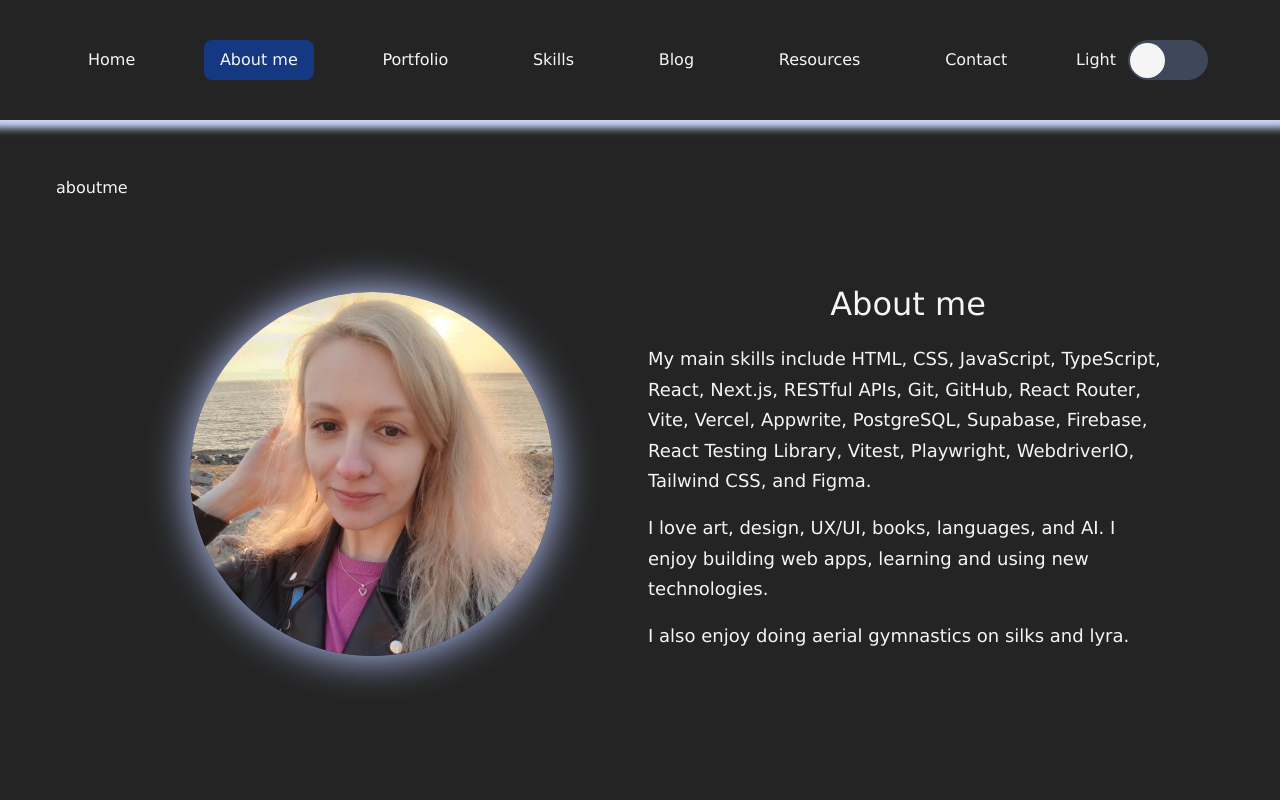
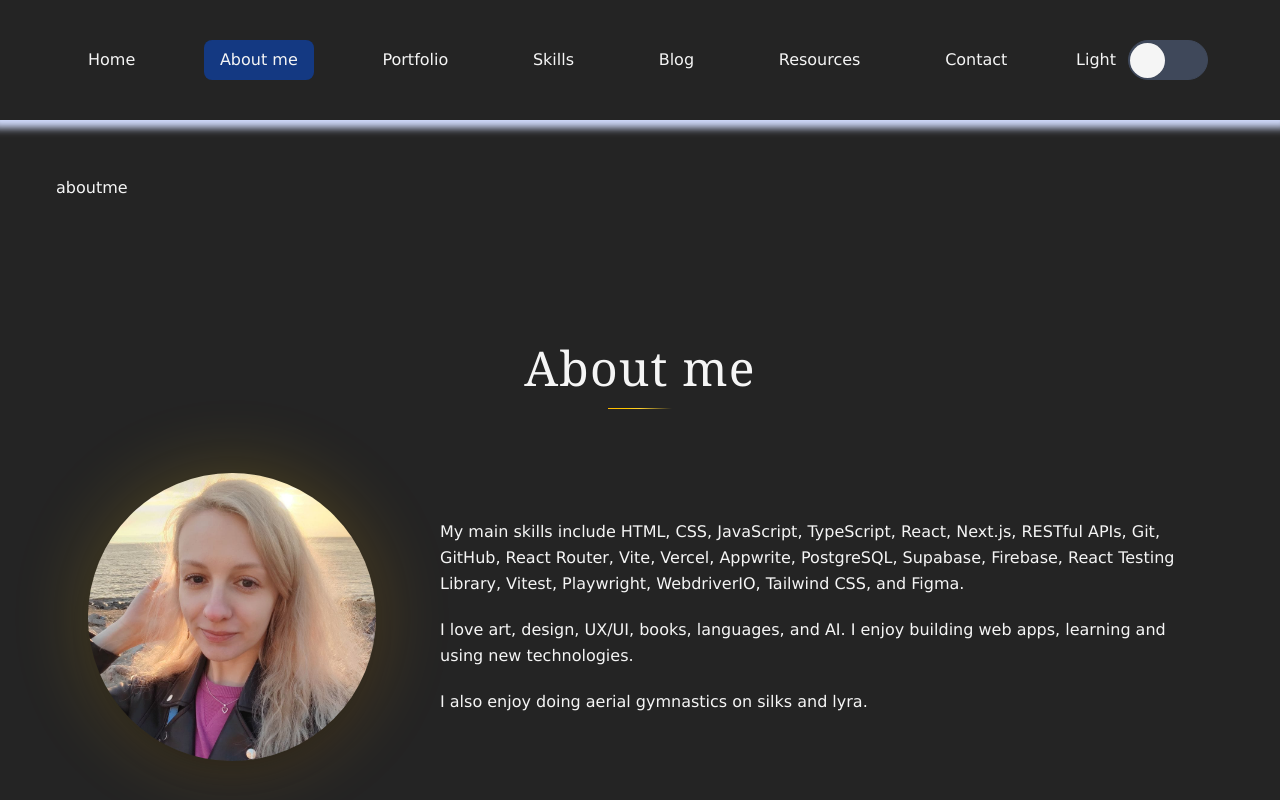
Before and after one commit to alenatih/Personal-Website, a React (Vite) app: page /aboutme in a window 1280 px wide. Built offline with nearby package versions, Linux system fonts and the light colour scheme.

Commit message:
Updating Skills and AboutMe

```diff
--- a/src/App.css
+++ b/src/App.css
@@ -13,6 +13,10 @@
 .blog-title {
   font-size: 1.75rem;
   text-align: center;
+}
+
+.about-me-title.dark-mode {
+  color: whitesmoke;
 }
 
 .portfolio-title {
--- a/src/components/AboutMe.tsx
+++ b/src/components/AboutMe.tsx
@@ -1,69 +1,66 @@
-// import { useState } from "react"
-// import { Navigate, useSearchParams } from "react-router-dom"
 import Sunset from "../assets/sunset.png"
 
 function AboutMe() {
-    // const [user, setUser] = useState("userName")
-    // const [searchParams] = useSearchParams()
+    return (
+        <section className="py-24 pb-36 px-4 sm:px-6 md:px-12 w-full">
+            <div className="max-w-7xl mx-auto">
 
-    // const name = searchParams.get("name")
-
-    // function handleClick() {
-    //     setUser("")
-    // }
-
-    // if (!user) {
-    //     return <Navigate to="/" replace={true} />
-    // }
-
-    return (
-        <div className="about-me-container">
-            <div className="about-me">
-                {/* {name && <p>Hi, {name}!</p>} */}
-
-                <h2 className="about-me-title mobile">About me</h2>
-
-                <div className="about-me-image-container">
-                    <img className="about-me-image" src={Sunset} alt="Alena smiles"></img>
+                {/* Section heading */}
+                <div className="flex flex-col items-center text-center mb-16 gap-4">
+                    <h2 className="text-4xl md:text-5xl font-serif tracking-wide">
+                        About me
+                    </h2>
+                    <div className="h-px w-16 bg-gradient-to-r from-amber-400 via-amber-300 to-transparent"></div>
                 </div>
 
-                <div className="about-me-text-container">
+                {/* Image + text */}
+                <div className="flex flex-col md:flex-row gap-8 md:gap-16 items-center mb-20">
 
-                    <h2 className="about-me-title desktop">About me</h2>
-                    <p className="about-me-text">
+                    <div className="flex-shrink-0 flex justify-center">
+                        <div className="relative">
+                            <div className="absolute inset-0 rounded-full bg-gradient-to-br from-amber-300 to-amber-500 blur-2xl opacity-20"></div>
+                            <img
+                                src={Sunset}
+                                alt="Alena smiles"
+                                className="relative w-64 h-64 md:w-72 md:h-72 object-cover rounded-full shadow-xl"
+                            />
+                        </div>
+                    </div>
+
+                    <div className="flex flex-col gap-5">
+                        <p className="text-base leading-relaxed">
                             My main skills include HTML, CSS, JavaScript, TypeScript,
                             React, Next.js, RESTful APIs, Git, GitHub, React Router, Vite, Vercel,
                             Appwrite, PostgreSQL, Supabase, Firebase, React Testing Library, Vitest, Playwright, WebdriverIO,
                             Tailwind CSS, and Figma.
                         </p>
-                    <p className="about-me-text">
+                        <p className="text-base leading-relaxed">
                             I love art, design, UX/UI, books, languages, and AI.
                             I enjoy building web apps, learning and using new technologies.
                         </p>
-                    <p className="about-me-text">
+                        <p className="text-base leading-relaxed">
                             I also enjoy doing aerial gymnastics on silks and lyra.
                         </p>
+                    </div>
 
                 </div>
 
-                {/* <div className="about-me-log-button-container">
-                    <button className="about-me-log-button" onClick={handleClick}>Sign out</button>
-                </div> */}
+                {/* Video */}
+                <div className="flex justify-center">
+                    <div className="relative w-full max-w-2xl aspect-video rounded-lg overflow-hidden shadow-md">
+                        <iframe
+                            src="https://www.youtube.com/embed/SxN3sRH-5WQ?si=GCq6UjP5Ls4Vf8Jc"
+                            title="YouTube video player"
+                            allow="accelerometer; autoplay; clipboard-write; encrypted-media; gyroscope; picture-in-picture; web-share"
+                            referrerPolicy="strict-origin-when-cross-origin"
+                            allowFullScreen
+                            className="absolute inset-0 w-full h-full"
+                        />
+                    </div>
                 </div>
 
-            <div className="about-me-video-container">
-                <iframe
-                    height="315"
-                    width="560"
-                    src="https://www.youtube.com/embed/SxN3sRH-5WQ?si=GCq6UjP5Ls4Vf8Jc"
-                    title="YouTube video player"
-                    // frameBorder="0"
-                    allow="accelerometer; autoplay; clipboard-write; encrypted-media; gyroscope; picture-in-picture; web-share"
-                    referrerPolicy="strict-origin-when-cross-origin"
-                    allowFullScreen>
-                </iframe>
             </div>
-        </div>
+        </section>
     )
 }
 
--- a/src/components/Skills.tsx
+++ b/src/components/Skills.tsx
@@ -1,15 +1,43 @@
+const skills = [
+    "HTML", "CSS", "JavaScript", "TypeScript", "React", "Next.js",
+    "RESTful APIs", "Git", "GitHub", "React Router", "Vite", "Vercel",
+    "Appwrite", "PostgreSQL", "Supabase", "Firebase",
+    "React Testing Library", "Vitest", "Playwright", "WebdriverIO",
+    "Tailwind CSS", "Figma",
+]
+
 function Skills() {
+    return (
+        <section className="py-24 pb-36 px-4 sm:px-6 md:px-12 w-full">
+            <div className="max-w-7xl mx-auto">
 
-    return (
-        <div className="skills">
-            <h2 className="skills-title">My skills</h2>
-            <p className="skills-text">
-                My main skills include HTML, CSS, JavaScript, TypeScript,
-                React, Next.js, RESTful APIs, Git, GitHub, React Router, Vite, Vercel, Appwrite,
-                PostgreSQL, Supabase, Firebase, React Testing Library, Vitest, Playwright, WebdriverIO,
-                Tailwind CSS, and Figma.
-            </p>
-        </div>
+                {/* Section heading */}
+                <div className="flex flex-col items-center text-center mb-16 gap-4">
+                    <h2 className="text-4xl md:text-5xl font-serif tracking-wide">
+                        My skills
+                    </h2>
+                    <div className="h-px w-16 bg-gradient-to-r from-amber-400 via-amber-300 to-transparent"></div>
+                </div>
+
+                {/* Skill badges */}
+                <div className="flex flex-wrap justify-center gap-3">
+                    {skills.map((skill) => (
+                        <span
+                            key={skill}
+                            className="border-t-2 border-t-amber-300
+                                       bg-white/80 backdrop-blur-sm
+                                       rounded-lg shadow-md
+                                       px-4 py-2
+                                       text-sm font-medium text-gray-700
+                                       transition-all duration-300 hover:shadow-xl hover:-translate-y-0.5"
+                        >
+                            {skill}
+                        </span>
+                    ))}
+                </div>
+
+            </div>
+        </section>
     )
 }
 
--- a/src/index.css
+++ b/src/index.css
@@ -54,6 +54,8 @@ body {
   display: flex;
   min-height: 100vh;
 } */
+
+@custom-variant dark (&:is(.dark *));
 
 .dark-mode {
   /* color: rgba(255, 255, 255, 0.87);
--- a/tailwind.config.js
+++ b/tailwind.config.js
@@ -1,5 +1,6 @@
 /** @type {import('tailwindcss').Config} */
 export default {
+  darkMode: ["class", "dark"],
   content: [
     "./index.html",
     "./src/main.tsx",
```
Lines whose indentation alone changed are shown as unchanged.
